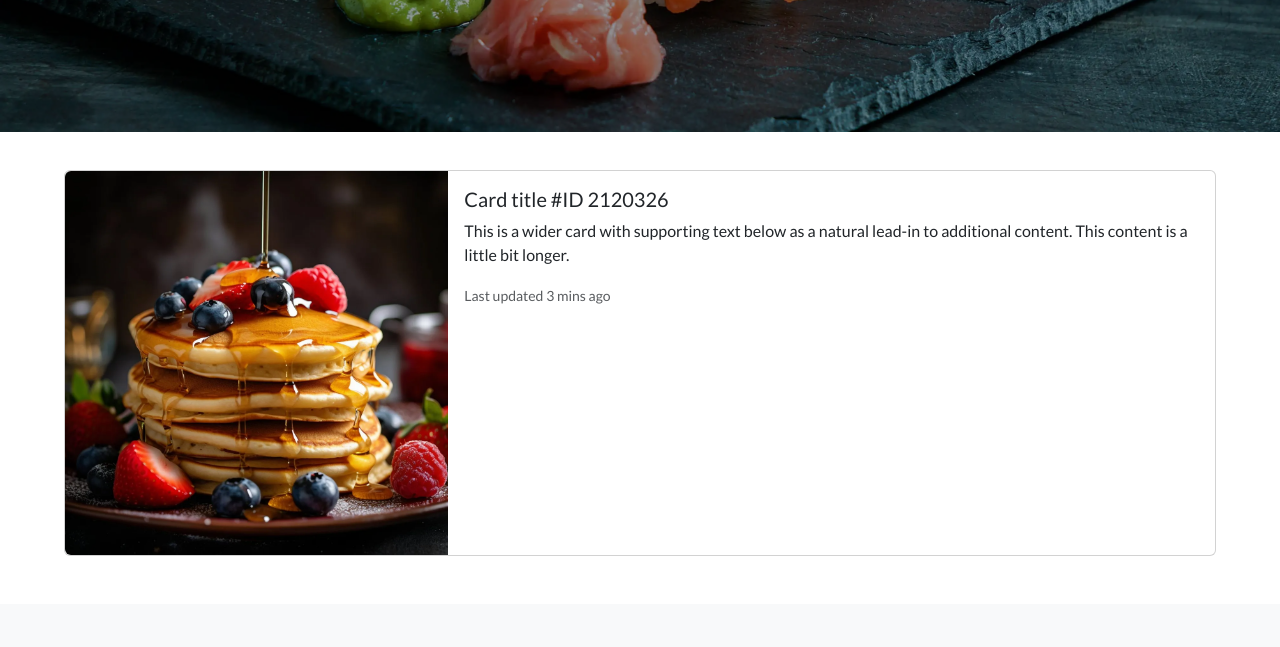
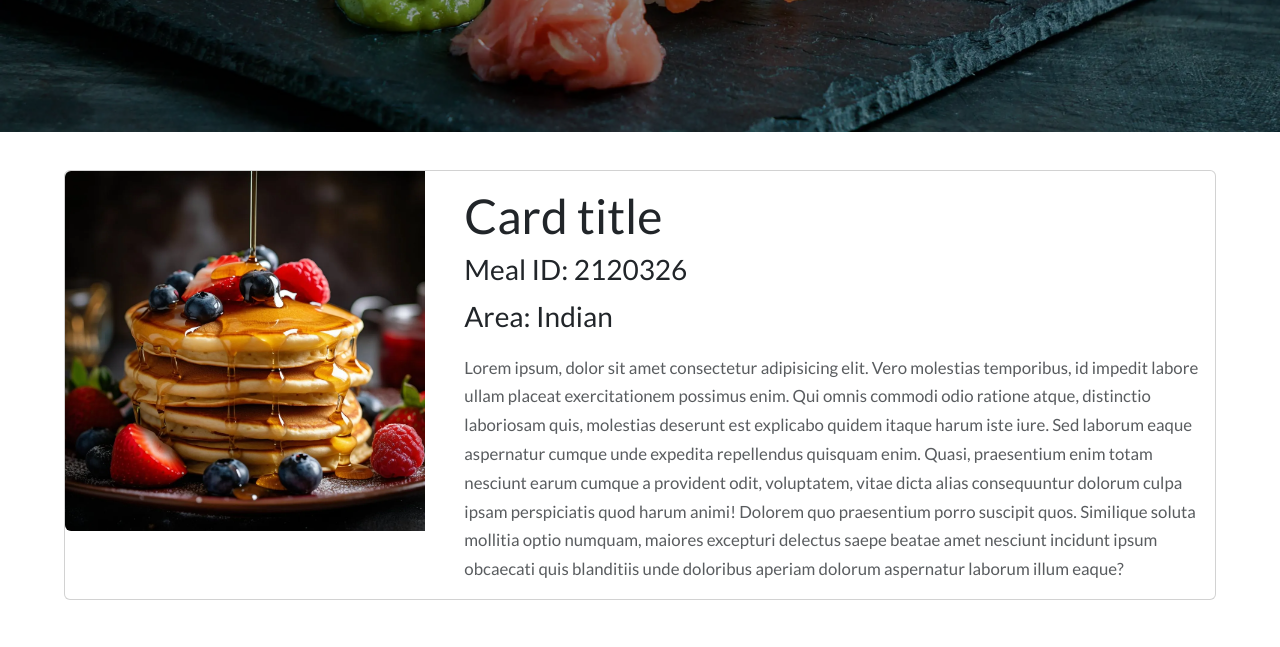
Before and after one commit to SamiINReciept/mis455_Final_Meal-API, a plain HTML site: page index.html in a window 1280 px wide. Shown: the part 493-1140 px from the top of the page. Drawn offline with nearby package versions, Linux system fonts and the light colour scheme.

Commit message:
Fixed Cards for meal

```diff
--- a/index.html
+++ b/index.html
@@ -63,14 +63,15 @@
     <!-- Card -->
     <div class="card mb-5" style="max-width: 100%;">
         <div class="row g-0">
-          <div class="col-md-4">
+          <div class="col-lg-4 col-md-6">
             <img src="Images/foodRandom.webp" class="img-fluid rounded-start" alt="...">
           </div>
-          <div class="col-md-8">
+          <div class="col-lg-8 col-md-6">
             <div class="card-body">
-              <h5 class="card-title">Card title     #ID 2120326</h5>
-              <p class="card-text">This is a wider card with supporting text below as a natural lead-in to additional content. This content is a little bit longer.</p>
-              <p class="card-text"><small class="text-body-secondary">Last updated 3 mins ago</small></p>
+                <h5 class="card-title">Card title</h5>
+                <h5 class="card-title-meal">Meal ID: 2120326</h5>
+              <p class="card-text-area">Area: Indian</p>
+              <p class="card-text"><small class="text-body-secondary">Lorem ipsum, dolor sit amet consectetur adipisicing elit. Vero molestias temporibus, id impedit labore ullam placeat exercitationem possimus enim. Qui omnis commodi odio ratione atque, distinctio laboriosam quis, molestias deserunt est explicabo quidem itaque harum iste iure. Sed laborum eaque aspernatur cumque unde expedita repellendus quisquam enim. Quasi, praesentium enim totam nesciunt earum cumque a provident odit, voluptatem, vitae dicta alias consequuntur dolorum culpa ipsam perspiciatis quod harum animi! Dolorem quo praesentium porro suscipit quos. Similique soluta mollitia optio numquam, maiores excepturi delectus saepe beatae amet nesciunt incidunt ipsum obcaecati quis blanditiis unde doloribus aperiam dolorum aspernatur laborum illum eaque?</small></p>
             </div>
           </div>
         </div>
--- a/script.js
+++ b/script.js
@@ -9,8 +9,8 @@ function connect(){
 }
 
 function display(data) {
+    var name = data.strMeal;
     var id = data.idMeal;
-    var name = data.strMeal;
     var image = data.strMealThumb;
     var area = data.strArea;
     var instructions = data.strInstructions;
--- a/styles.css
+++ b/styles.css
@@ -148,8 +148,8 @@ Cards Repsonsive end */
 }
 
 .img-fluid{
-    max-height: 50vh;
-    object-fit: cover;
+    max-height: 45vh;
+    object-fit: fill;
 }
 .card{
     margin-left: 5vw;
@@ -157,7 +157,20 @@ Cards Repsonsive end */
     margin-top: 3vw;
 }
 
+.card-title{
+    font-size: 3rem;
+}
 
+.card-title-meal{
+    font-size: 1.75rem;
+}
+.card-text-area{
+    font-size: 1.75rem;
+}
+
+.card-text{
+    font-size: 1.2rem;
+}
 
 /* .card-body{
     display: flex;
```
